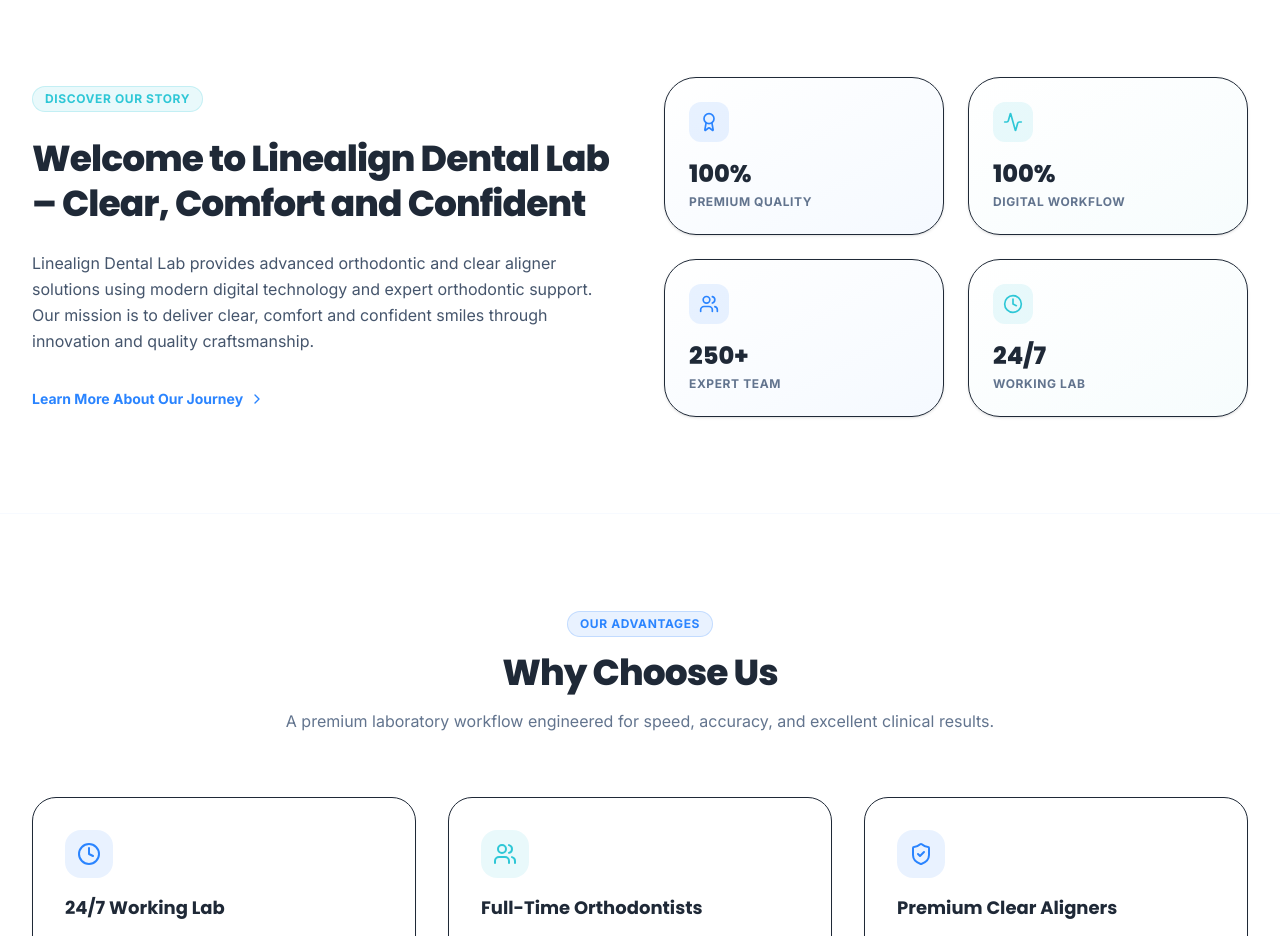
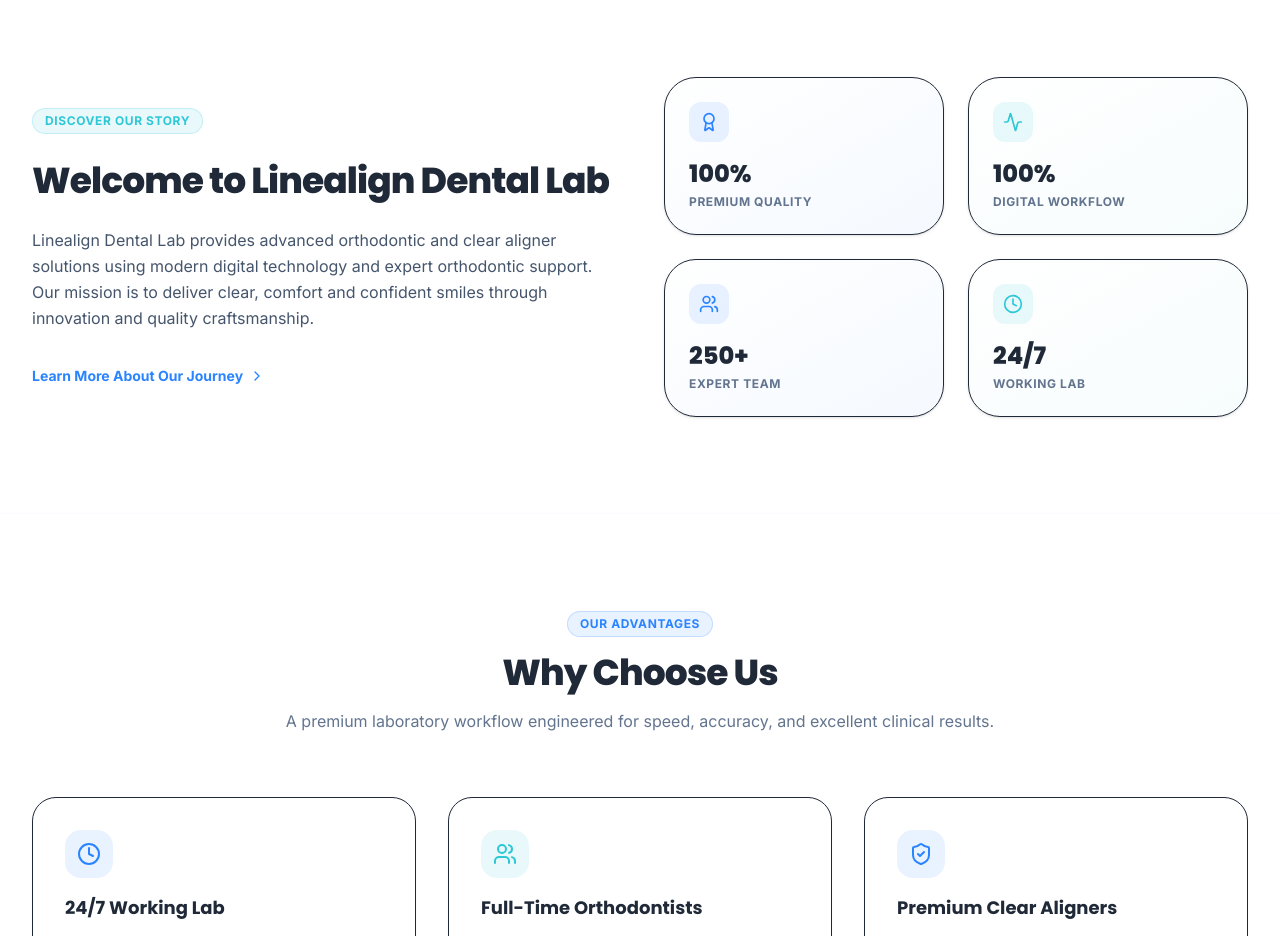
Before and after one commit to ayushpatel20/linealign, a Next.js app: page / in a window 1280 px wide. Shown: the part 2580-3516 px from the top of the page. Built offline with nearby package versions, Linux system fonts and the light colour scheme; no server answers.

Commit message:
revert: rollback Clear, Comfort and Confident tagline on homepage heading

```diff
--- a/app/page.tsx
+++ b/app/page.tsx
@@ -389,7 +389,7 @@
                 Discover Our Story
               </span>
               <h2 className="text-3xl sm:text-4xl font-extrabold text-dark font-poppins tracking-tight leading-tight">
-                Welcome to Linealign Dental Lab – Clear, Comfort and Confident
+                Welcome to Linealign Dental Lab
               </h2>
               <p className="text-slate-600 leading-relaxed text-base">
                 Linealign Dental Lab provides advanced orthodontic and clear aligner solutions using modern digital technology and expert orthodontic support. Our mission is to deliver clear, comfort and confident smiles through innovation and quality craftsmanship.
```
